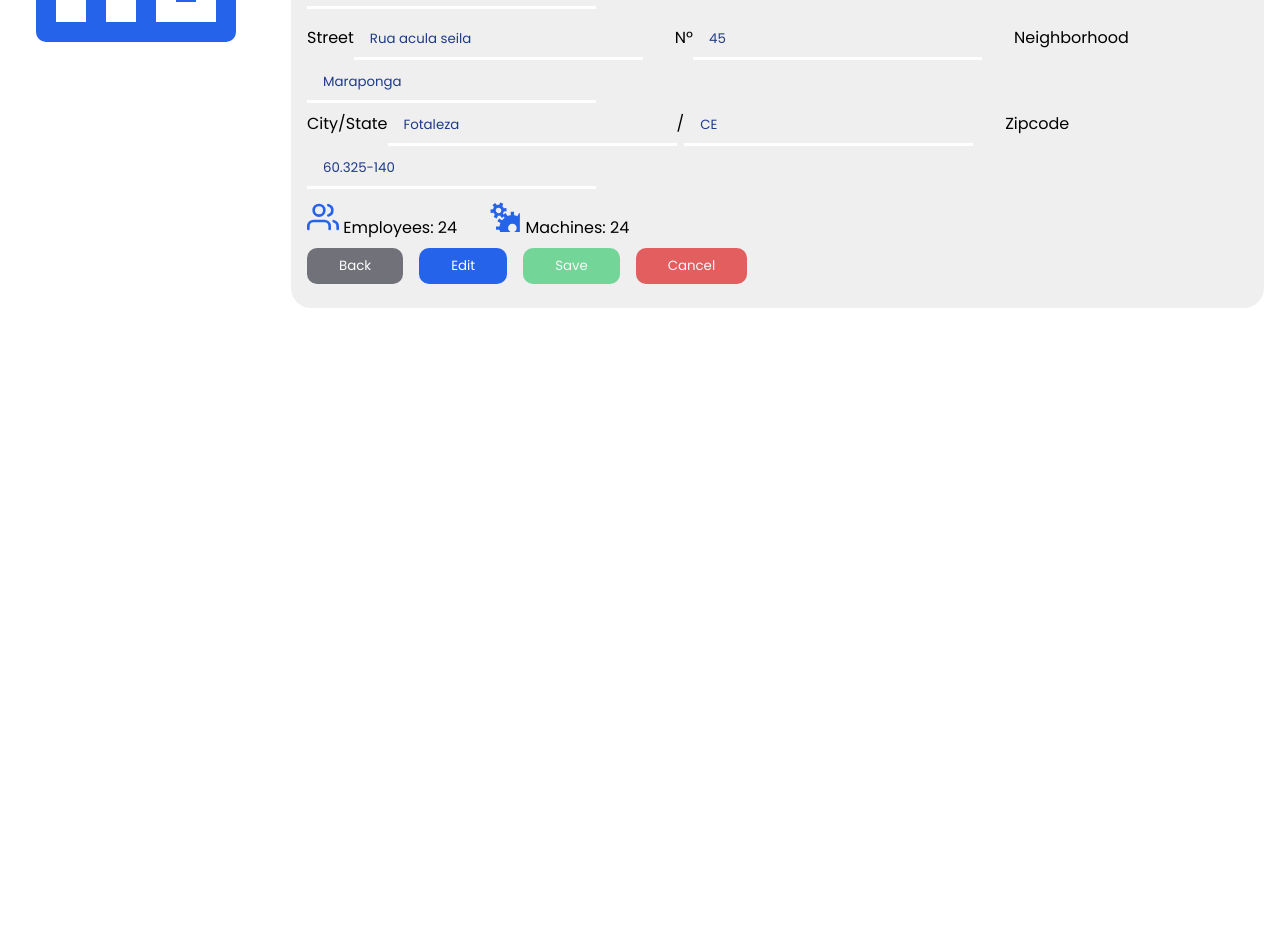
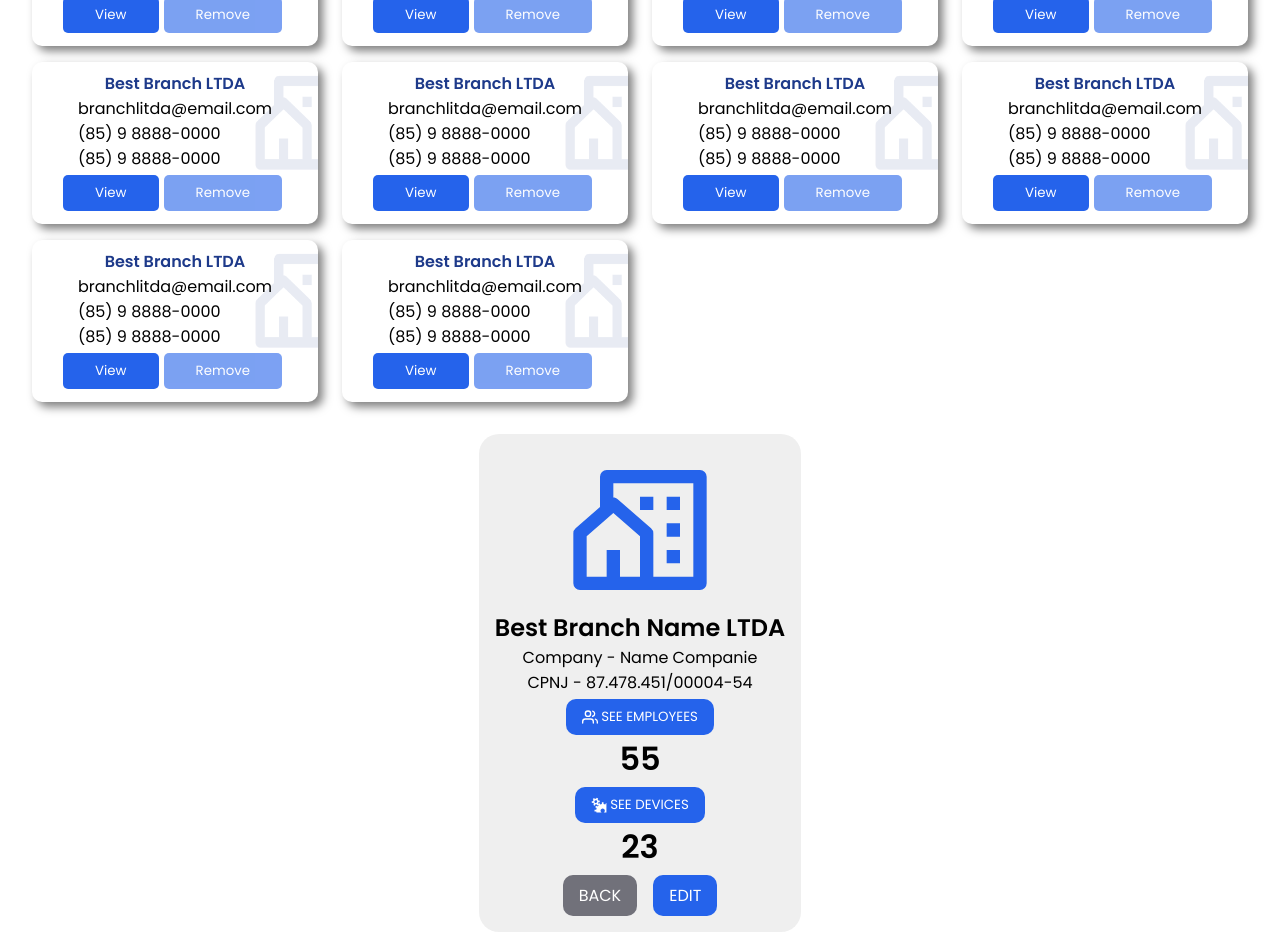
Before and after one commit to vandsonfalcao/SuperManager, a React (Create React App) app: page / in a window 1280 px wide. Shown: the part 380-1328 px from the top of the page. Before the commit the page ends 904 px from the top, so only its background shows below. Built offline with nearby package versions, Linux system fonts and the light colour scheme.

Commit message:
created branch form edit

```diff
--- a/package.json
+++ b/package.json
@@ -3,6 +3,8 @@
   "version": "0.1.0",
   "private": true,
   "dependencies": {
+    "@unform/core": "^2.1.6",
+    "@unform/web": "^2.1.6",
     "react": "^17.0.2",
     "react-dom": "^17.0.2",
     "react-icons": "^4.2.0",
--- a/src/component/Branch/index.tsx
+++ b/src/component/Branch/index.tsx
@@ -2,67 +2,120 @@ import { RiCommunityLine } from "react-icons/ri";
 import { FiUsers } from "react-icons/fi";
 import { GiGears } from "react-icons/gi";
 
-import { Container, Content, Detail } from "./styles";
+import { EditBranch } from "../Edit/Branch";
+
+import { Container, ViewInfo } from "./styles";
+import { useState } from "react";
 
 export function Branch() {
+  const [view, setView] = useState<"none" | "edit" | "employeers" | "devices">(
+    "none"
+  );
+  const branch = {
+    name: "Best Branch LTDA",
+    email: "bestbranchemail@email.com",
+    phone1: "(85) 9 8888-4444",
+    phone2: "(85) 9 8888-4444",
+    address: {
+      street: "Rua das Oliveiras",
+      number: "74",
+      neighborhood: "São Gerardo",
+      city: "Fortaleza",
+      state: "CE",
+      zipcode: "60.325-140",
+    },
+  };
+
+  function handleBack() {}
+
+  function handleEdit() {
+    setView("edit");
+  }
+
+  function showView(view: string) {
+    switch (view) {
+      case "edit":
+        return <EditBranch branch={branch} />;
+      case "employeers":
+        return (
+          <div
+            style={{
+              background: "lightyellow",
+              flex: "1",
+              margin: "1rem",
+              animation: "resize-from-left 1.5s",
+            }}
+          />
+        );
+      case "devices":
+        return (
+          <div
+            style={{
+              background: "lightgreen",
+              flex: "1",
+              margin: "1rem",
+              animation: "resize-from-left 1.5s",
+            }}
+          />
+        );
+      default:
+        break;
+    }
+  }
+
   return (
     <Container>
       <div>
-        <RiCommunityLine />
-        <section></section>
-        <Detail>
-          <div>
-            <label>Street</label>
-            <input
-              className="title"
-              type="text"
-              value="Best Branch Name LTDA"
-            />
-          </div>
-          <div>
-            <label>E-mail</label>
-            <input type="text" value="bestbranchemailltda@email.com" />
-            <label className="target">Phone 1</label>
-            <input type="text" value="(85) 9 8888-9999" />
-            <label className="target">Phone 2</label>
-            <input type="text" value="(85) 9 8888-9999" />
-          </div>
-          <div>
-            <label>Street</label>
-            <input type="text" value="Rua acula seila" />
-            <label className="target">Nº</label>
-            <input type="text" value="45" />
-            <label className="target">Neighborhood</label>
-            <input type="text" value="Maraponga" />
-            <br />
-            <label>City/State</label>
-            <input type="text" value="Fotaleza" />
-            <label>/</label>
-            <input type="text" value="CE" />
-            <label className="target">Zipcode</label>
-            <input type="text" value="60.325-140" />
-          </div>
-          <div>
-            <label>
-              <FiUsers /> Employees: {24}
-            </label>
-            <label className="target">
-              <GiGears /> Machines: {24}
-            </label>
-          </div>
-          <div>
-            <button className="bt-back">Back</button>
-            <button className="bt-edit">Edit</button>
-            <button disabled className="bt-save">
-              Save
-            </button>
-            <button disabled className="bt-cancel">
-              Cancel
-            </button>
-          </div>
-        </Detail>
+        <ViewInfo id="newBranchWindow">
+          <ul>
+            <li>
+              <RiCommunityLine />
+              <h2>Best Branch Name LTDA</h2>
+              <div>Company - {"Name Companie"}</div>
+              <div>CPNJ - {"87.478.451/00004-54"}</div>
+            </li>
+            <li>
+              <button
+                className="bt-edit"
+                type="button"
+                onClick={() => setView("employeers")}
+              >
+                <FiUsers /> See Employees
+              </button>
+              <strong>{55}</strong>
+            </li>
+            <li>
+              <button
+                className="bt-edit"
+                type="button"
+                onClick={() => setView("devices")}
+              >
+                <GiGears /> See Devices
+              </button>
+              <strong>{23}</strong>
+            </li>
+            <li>
+              <a
+                href="#top"
+                className="bt-back"
+                type="button"
+                onClick={handleBack}
+              >
+                Back
+              </a>
+              <a
+                href="#newBranchWindow"
+                className="bt-edit"
+                type="button"
+                onClick={handleEdit}
+              >
+                Edit
+              </a>
+            </li>
+          </ul>
+        </ViewInfo>
+        {showView(view)}
       </div>
-      <Content></Content>
     </Container>
   );
 }
--- a/src/component/Branch/styles.ts
+++ b/src/component/Branch/styles.ts
@@ -2,21 +2,22 @@ import styled from 'styled-components';
 
 export const Container = styled.div`
     flex: 1;
-    padding: 1rem;
-    display: flex;
-    flex-direction: column;
-
-    //image + triangle
+    padding: 1rem 2rem;
     >div {
         display:flex;
-        >svg {
-            font-size: 15rem;
-            color: var(--blue);
+        justify-content: center;
+
+        @media screen and (max-width:900px){
+            flex-direction: column;
+            >section, >div ul svg{
+                display: none;
             }
+        }
+
         //triangle
         section {
-            margin-top:3rem;
             content: "";
+            margin-top: 5rem;;
             width: 0;
             height: 0;
             position: relative;
@@ -27,41 +28,48 @@ export const Container = styled.div`
             border-top: 35px solid transparent;
         }
     }
+    a, button{
+        padding: 0.5rem 1rem;
+        border-radius: 10px;
+        color: #fff;
+        text-transform: uppercase;
+
+        &:hover {
+            filter: brightness(0.9);
+        }
+    }
 `;
 
-export const Detail = styled.form`
+export const ViewInfo = styled.div`
     padding: 1rem;
-    flex: 1;
     background: rgba(100, 100, 100, 0.1);
     border-radius: 20px;
-
-    >div {
-        margin-bottom: 0.5rem;
-        input[type="text"]{
-            padding: 0.5rem 1rem;
-            margin-bottom: 0.25rem;
-            background: transparent;
-            border: 0;
-            border-bottom: 3px solid #fff;
-            color: var(--dark-blue);
+    ul {
+        display: flex;
+        flex-direction: column;
+        justify-content: center;
+        align-items: center;
+        row-gap: 0.25rem;
+        li:last-child{
+            display: flex;
+            flex-direction: row;
         }
-        input[type="text"].title {
-            font-size: 2rem;
+        li {
+            display: flex;
+            flex-direction: column;
+            align-items: center;
+            column-gap: 1rem;
+            >svg {
+                font-size: 10rem;
+                color: var(--blue);
             }
+            a, button {
+                display: flex;
+                align-items: center;
                 svg {
-            color: var(--blue);
-            font-size: 2rem;
-        }
-        label.target {
-            margin-left: 2rem;
-        }
-        button {
-            padding: 0.5rem 2rem;
-            border-radius: 10px;
                     color: #fff;
-            margin-right: 1rem;
-            &:hover {
-                filter: brightness(0.9);
+                    font-size: 1rem;
+                    margin-right: 3px;
                 }
                 &.bt-back {
                     background: var(--text);
@@ -69,17 +77,10 @@ export const Detail = styled.form`
                 &.bt-edit {
                     background: var(--blue);
                 }
-            &.bt-save {
-                background: var(--green);
             }
-            &.bt-cancel {
-                background: var(--red);
+            strong {
+                font-size: 2rem;
             }
         }
     }
-
 `;
-
-export const Content = styled.div`
-    height: 200px;
-`;
--- a/src/component/Branches/index.tsx
+++ b/src/component/Branches/index.tsx
@@ -1,7 +1,8 @@
-import { FiUsers } from "react-icons/fi";
-import { GiGears } from "react-icons/gi";
+import { Container, Content } from "./styles";
 
-import { Container, Content } from "./styles";
+interface BranchesProps {
+  setBranch: string;
+}
 
 export function Branches() {
   return (
@@ -13,7 +14,7 @@ export function Branches() {
           <button className="bt-add">Add</button>
         </div>
         <ul>
-          {new Array(4).fill(0).map((_, idx) => (
+          {new Array(10).fill(0).map((_, idx) => (
             <li key={idx}>
               <h4>Best Branch LTDA</h4>
               <div>
@@ -22,18 +23,12 @@ export function Branches() {
                 <p>(85) 9 8888-0000</p>
               </div>
               <div>
-                <div>
-                  <FiUsers />
-                  Employees: {24}
-                </div>
-                <div>
-                  <GiGears />
-                  Machines: {24}
-                </div>
-              </div>
-              <div>
-                <button>View</button>
-                <button disabled>Remove</button>
+                <button type="button" onClick={() => {}}>
+                  View
+                </button>
+                <button type="button" disabled>
+                  Remove
+                </button>
               </div>
             </li>
           ))}
--- a/src/component/Branches/styles.ts
+++ b/src/component/Branches/styles.ts
@@ -68,10 +68,6 @@ export const Content = styled.div`
             background-position: 220px 10px;
 
             transition: border 0.2s;
-            svg {
-                color: var(--dark-blue);
-                margin-right: 5px;
-            }
             h4{
                 color: var(--dark-blue);
                 display: inline-block;
--- /dev/null
+++ b/src/component/Edit/Branch/index.tsx
@@ -0,0 +1,85 @@
+import { Scope } from "@unform/core";
+import { Form } from "@unform/web";
+import Input from "../../Form/Input";
+
+import { Container } from "./styles";
+
+interface EditBranchProps {
+  branch: {
+    name: string;
+    email: string;
+    phone1: string;
+    phone2: string;
+    address: {
+      street: string;
+      number: string;
+      neighborhood: string;
+      city: string;
+      state: string;
+      zipcode: string;
+    };
+  };
+}
+
+export function EditBranch({ branch }: EditBranchProps) {
+  function handleSubmit() {}
+
+  function handleCancel() {}
+
+  return (
+    <>
+      <section></section>
+      <Container>
+        <Form initialData={branch} onSubmit={handleSubmit}>
+          <ul>
+            <li>
+              <Input className="title" name="name" label="NAME*" />
+            </li>
+            <li>
+              <Input type="email" name="email" label="EMAIL*" />
+            </li>
+            <li>
+              <Input name="phone1" label="PHONE*" />
+            </li>
+            <li>
+              <Input name="phone2" label="PHONE" />
+            </li>
+            <Scope path="address">
+              <li>
+                <Input name="street" label="STREET*" />
+              </li>
+              <li>
+                <Input name="number" label="Nº*" />
+              </li>
+              <li>
+                <Input name="neighborhood" label="NEIGHBORHOOD*" />
+              </li>
+              <li>
+                <Input name="city" label="CITY*" />
+              </li>
+              <li>
+                <Input name="state" label="STATE*" />
+              </li>
+              <li>
+                <Input name="zipcode" label="ZIPCODE*" />
+              </li>
+            </Scope>
+            <li className="ContainerButtons">
+              <button disabled className="bt-save" type="submit">
+                Save
+              </button>
+              <button
+                disabled
+                className="bt-cancel"
+                type="button"
+                onClick={handleCancel}
+              >
+                Cancel
+              </button>
+            </li>
+          </ul>
+        </Form>
+      </Container>
+    </>
+  );
+}
--- /dev/null
+++ b/src/component/Edit/Branch/styles.ts
@@ -0,0 +1,52 @@
+import styled from 'styled-components';
+
+export const Container = styled.div`
+    flex: 1;
+    background: rgba(100, 100, 100, 0.1);
+    border-radius: 20px;
+
+    animation: resize-from-left 1.5s ease-out;
+
+    & ul {
+        margin: 0 auto;
+        max-width: 700px;
+        padding: 1rem;
+
+        li:not(:last-child) {
+            margin-bottom: 0.25rem;
+        }
+        li, label {
+            padding: 0.25rem;
+            font-weight: 300;
+            letter-spacing: .09em;
+        }
+        .title {
+            font-size: 1.5rem;
+        }
+        li {
+            display: flex;
+            flex: wrap;
+            align-items: center;
+            input{
+                padding: 0.5rem 1rem;
+                width: 100%;
+                background: transparent;
+                border: 0;
+                border-bottom: 1px solid var(--dark-blue);
+                color: var(--dark-blue);
+            }
+            input:disabled {
+                color: var(--blue);
+            }
+            button {
+                margin-right: 1rem;
+                &.bt-save {
+                    background: var(--green);
+                }
+                &.bt-cancel {
+                    background: var(--red);
+                }
+            }
+        }
+    }
+`;
--- /dev/null
+++ b/src/component/Form/Input/index.tsx
@@ -0,0 +1,43 @@
+import React, { useEffect, useRef } from "react";
+import { useField } from "@unform/core";
+
+interface Props {
+  name: string;
+  label?: string;
+}
+
+type InputProps = JSX.IntrinsicElements["input"] & Props;
+
+export default function Input({ name, label, ...rest }: InputProps) {
+  const inputRef = useRef<HTMLInputElement>(null);
+  const { fieldName, registerField, defaultValue, error } = useField(name);
+
+  useEffect(() => {
+    registerField({
+      name: fieldName,
+      ref: inputRef,
+      getValue: (ref) => {
+        return ref.current.value;
+      },
+      setValue: (ref, value) => {
+        ref.current.value = value;
+      },
+      clearValue: (ref) => {
+        ref.current.value = "";
+      },
+    });
+  }, [fieldName, registerField]);
+
+  return (
+    <>
+      {label && <label htmlFor={fieldName}>{label}</label>}
+      <input
+        id={fieldName}
+        ref={inputRef}
+        defaultValue={defaultValue}
+        {...rest}
+      />
+      {error && <span>{error}</span>}
+    </>
+  );
+}
--- a/src/component/Header/index.tsx
+++ b/src/component/Header/index.tsx
@@ -9,7 +9,7 @@ export default function Header({ fullname }: HeaderProps) {
   const arr = fullname.trim().split(" ");
   const newName = `${arr[0]} ${arr.length > 1 ? arr[arr.length - 1] : ""}`;
   return (
-    <Container>
+    <Container id="top">
       <div>
         <div>
           <BsGear />
--- a/src/page/home/index.tsx
+++ b/src/page/home/index.tsx
@@ -9,7 +9,7 @@ export default function home() {
     <Container>
       <Header fullname="Vandson de Sousa Falcão" />
       <Companies />
-      {/* <Branches /> */}
+      <Branches />
       <Branch />
     </Container>
   );
```
Also changed, not shown: src/styles/global.ts (+14 -0 lines), 1 other file (tests, documents, lock files or other folders). Lines whose indentation alone changed are shown as unchanged.
